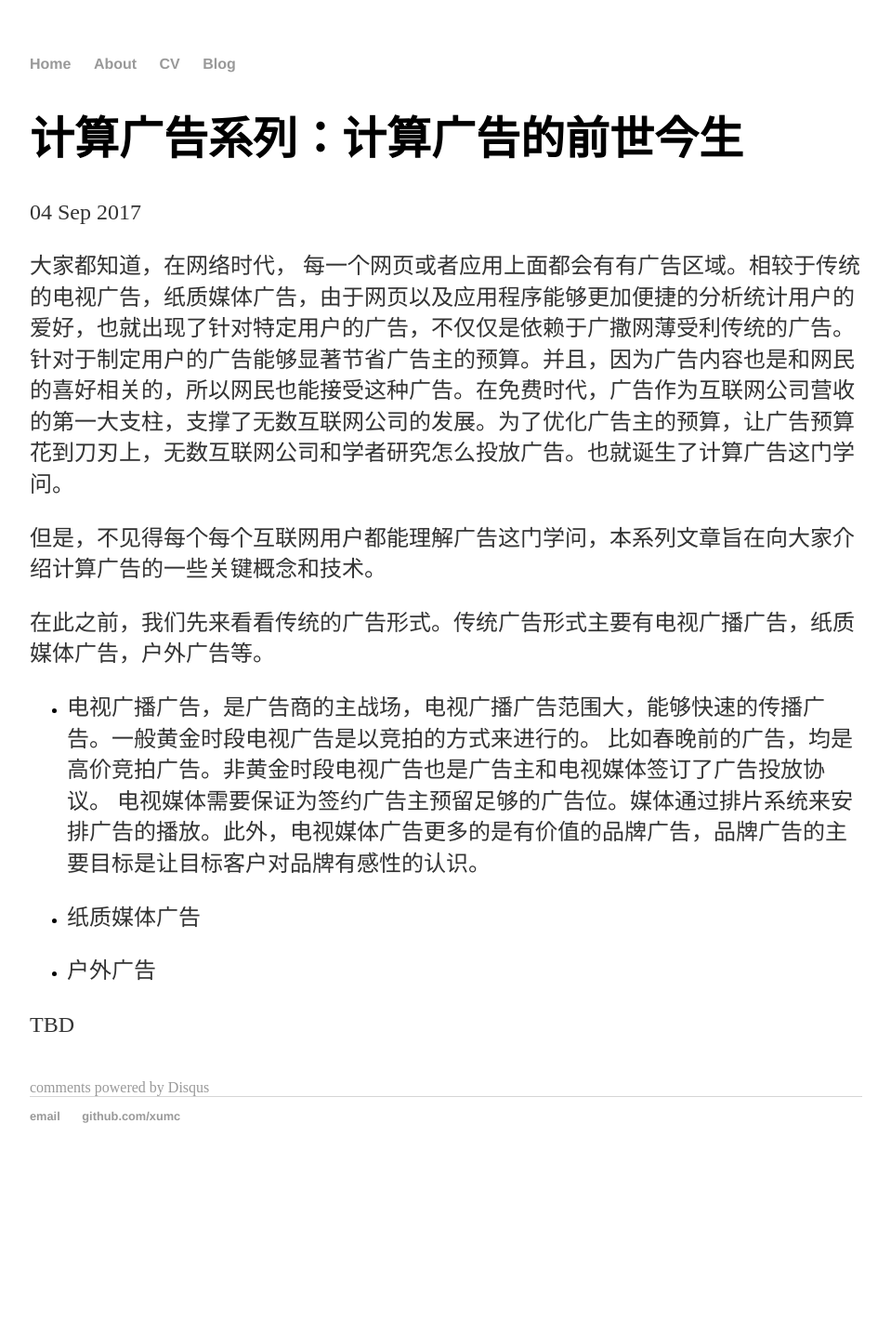
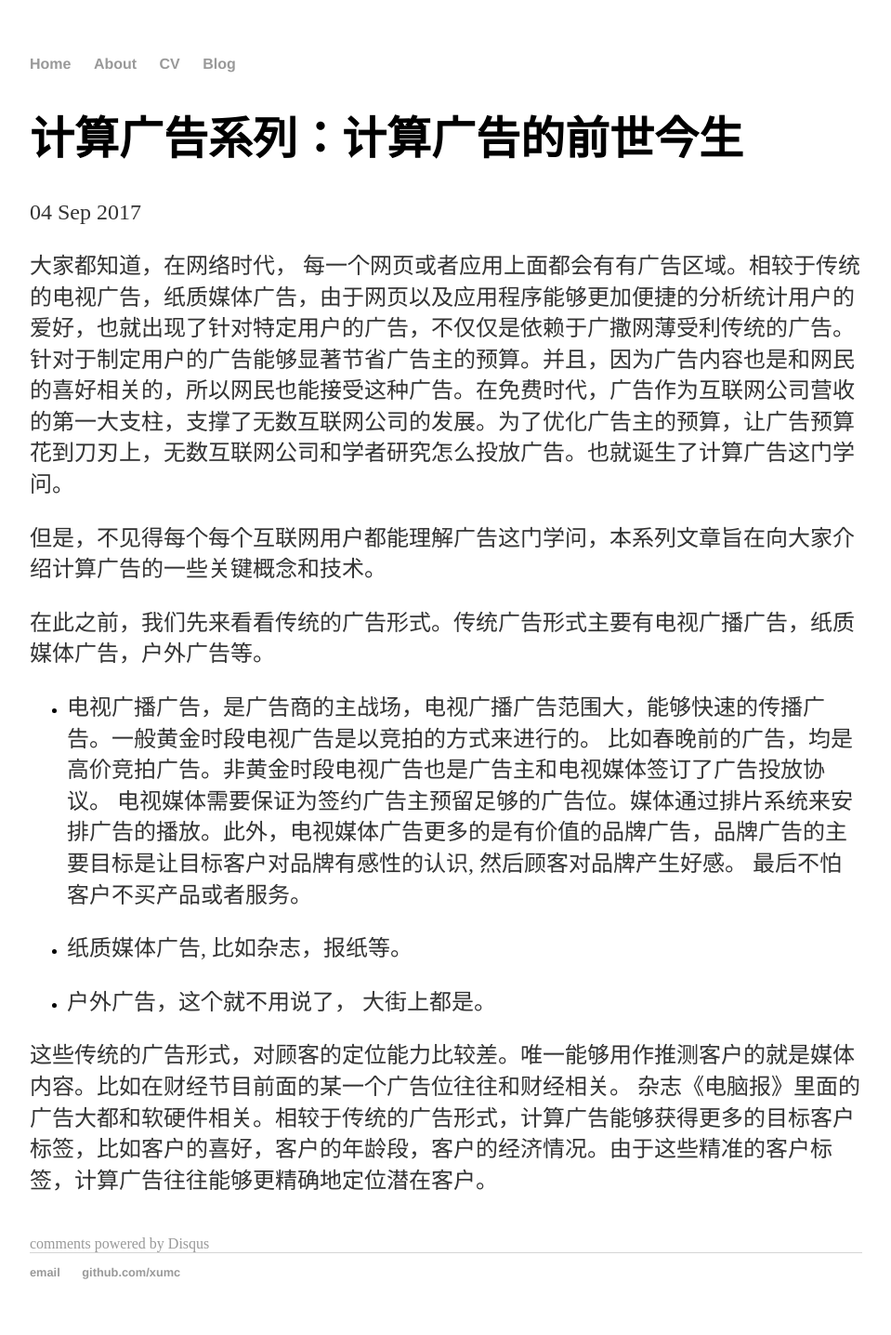
Before and after one commit to xumc/xumc.github.io, a Jekyll site: the page built from _posts/2017-09-04-computational-advertising-what-is-computational-advertising.md, in a window 1280 px wide. Shown: the whole page at 93% size, without its empty margins (160-1119 px from the left). Built offline with Jekyll 4.4.1, drawn with Linux system fonts in a browser that asks for light colours; comment, search, counter and statistics services are not loaded; before the commit the page ends 1268 px from its top, so only the background shows below that.

Commit message:
Update 2017-09-04-computational-advertising-what-is-computational-advertising.md

```diff
--- a/_posts/2017-09-04-computational-advertising-what-is-computational-advertising.md
+++ b/_posts/2017-09-04-computational-advertising-what-is-computational-advertising.md
@@ -10,10 +10,11 @@ date: 2017-09-04
 但是，不见得每个每个互联网用户都能理解广告这门学问，本系列文章旨在向大家介绍计算广告的一些关键概念和技术。
 
 在此之前，我们先来看看传统的广告形式。传统广告形式主要有电视广播广告，纸质媒体广告，户外广告等。
-* 电视广播广告，是广告商的主战场，电视广播广告范围大，能够快速的传播广告。一般黄金时段电视广告是以竞拍的方式来进行的。 比如春晚前的广告，均是高价竞拍广告。非黄金时段电视广告也是广告主和电视媒体签订了广告投放协议。 电视媒体需要保证为签约广告主预留足够的广告位。媒体通过排片系统来安排广告的播放。此外，电视媒体广告更多的是有价值的品牌广告，品牌广告的主要目标是让目标客户对品牌有感性的认识。
 
-* 纸质媒体广告
+* 电视广播广告，是广告商的主战场，电视广播广告范围大，能够快速的传播广告。一般黄金时段电视广告是以竞拍的方式来进行的。 比如春晚前的广告，均是高价竞拍广告。非黄金时段电视广告也是广告主和电视媒体签订了广告投放协议。 电视媒体需要保证为签约广告主预留足够的广告位。媒体通过排片系统来安排广告的播放。此外，电视媒体广告更多的是有价值的品牌广告，品牌广告的主要目标是让目标客户对品牌有感性的认识, 然后顾客对品牌产生好感。 最后不怕客户不买产品或者服务。
 
-* 户外广告
+* 纸质媒体广告, 比如杂志，报纸等。
 
-TBD
+* 户外广告，这个就不用说了， 大街上都是。
+
+这些传统的广告形式，对顾客的定位能力比较差。唯一能够用作推测客户的就是媒体内容。比如在财经节目前面的某一个广告位往往和财经相关。 杂志《电脑报》里面的广告大都和软硬件相关。相较于传统的广告形式，计算广告能够获得更多的目标客户标签，比如客户的喜好，客户的年龄段，客户的经济情况。由于这些精准的客户标签，计算广告往往能够更精确地定位潜在客户。
```
